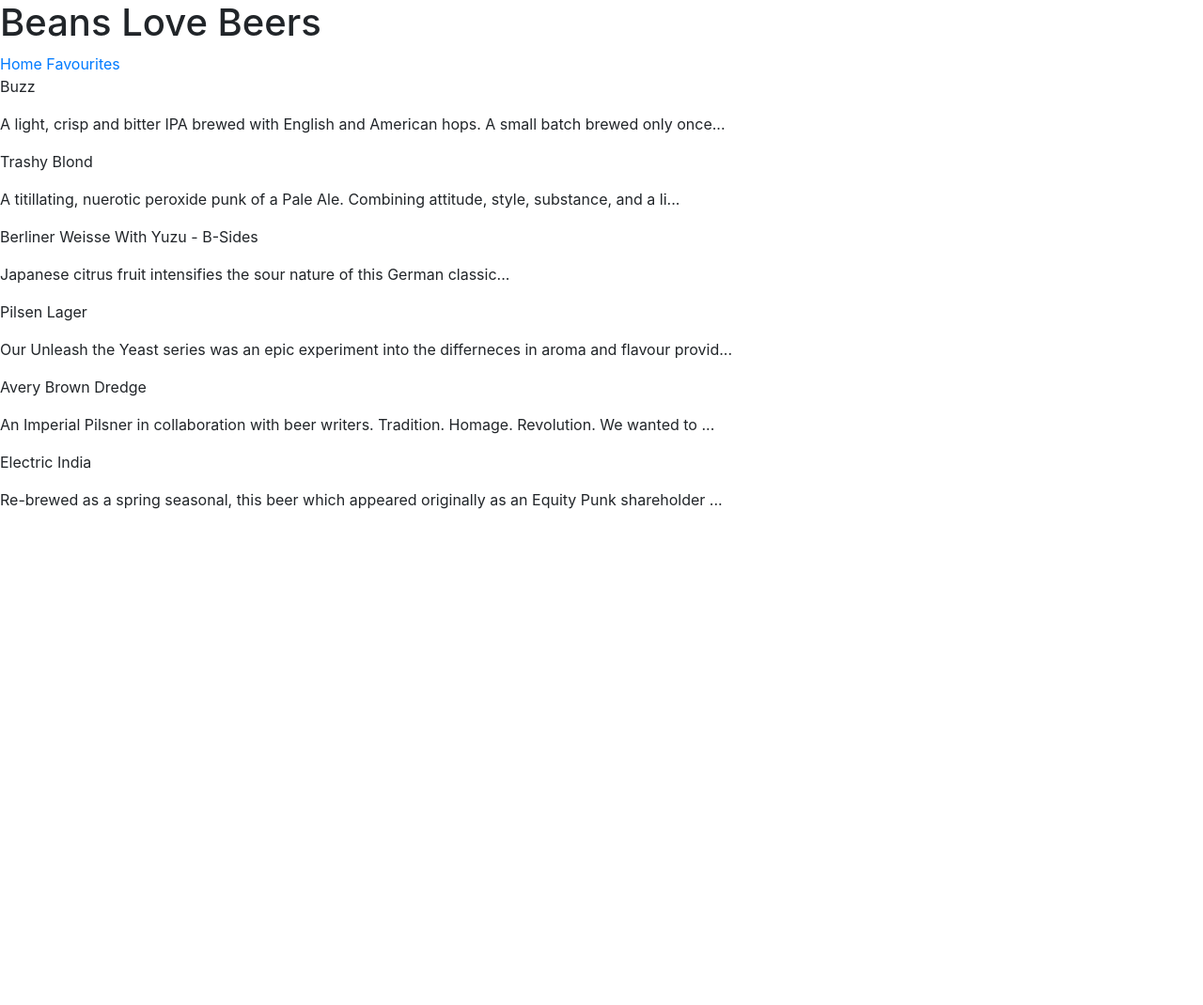
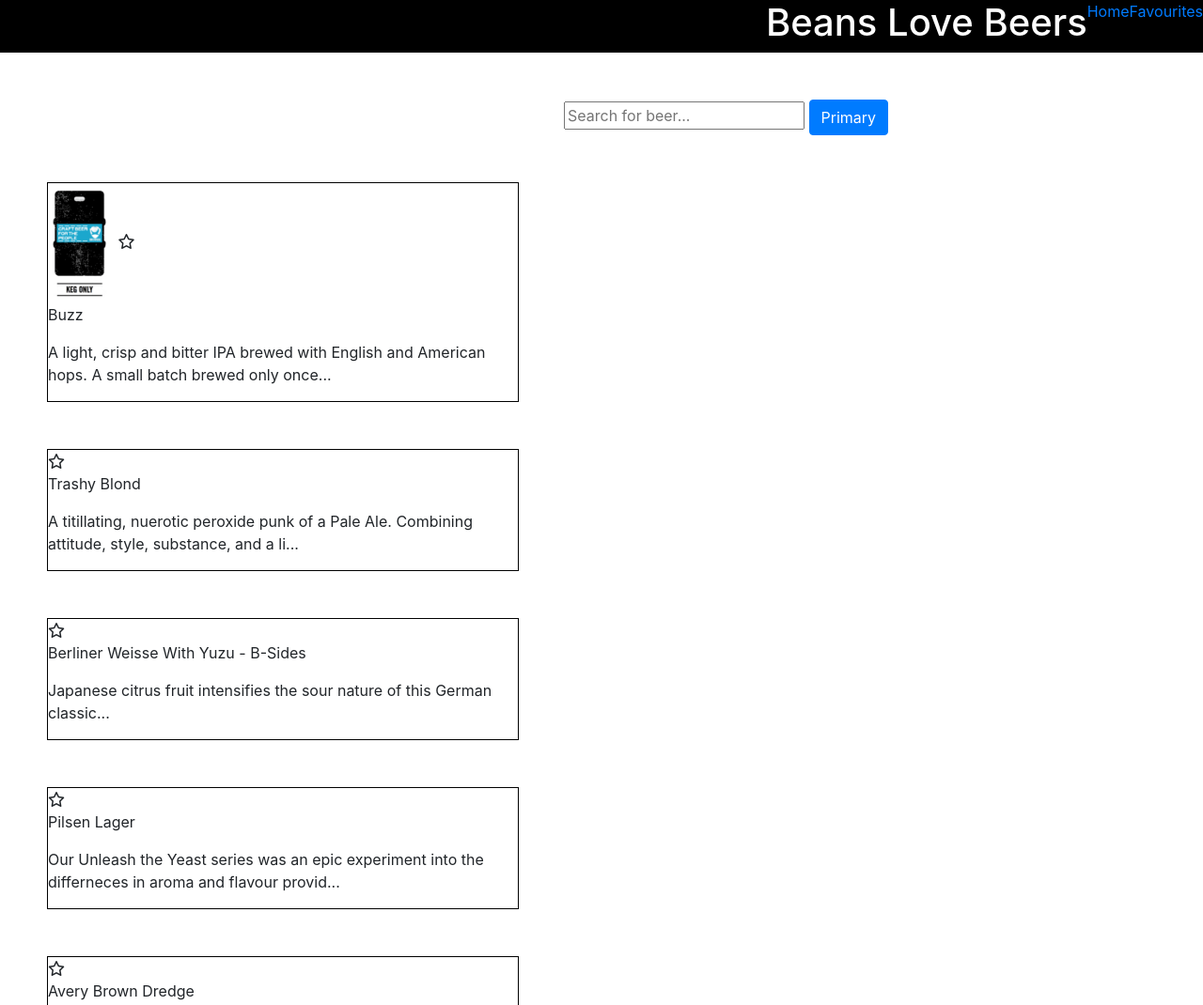
Before and after one commit to Nancy4510/BeansLoveBeers-Client, a website built with webpack: page index.html in a window 1280 px wide. Shown: the top 1070 px of the page at 94% size. Before the commit the page ends 800 px from the top, so only its background shows below. Built offline with nearby package versions, Linux system fonts and the light colour scheme.

Commit message:
modifying the html and css files
Continuing to modify the html and css file. I started to an image for
the first beer as well.

```diff
--- a/assets/styles/index.scss
+++ b/assets/styles/index.scss
@@ -1 +1,22 @@
 @import '~bootstrap/scss/bootstrap';
+* {
+  box-sizing: content-box;
+}
+
+nav {
+  background-color: black;
+  color: white;
+  display: flex;
+  justify-content: flex-end;
+}
+
+.search-bar {
+  margin: 50px 600px;
+  width: 500px;;
+}
+
+.beer {
+  border: 1px solid black;
+  margin: 50px 50px;
+  width: 500px;
+}
--- a/index.html
+++ b/index.html
@@ -10,51 +10,65 @@
       <!-- Do not add `script` tags-->
       <script src="public/vendor.js" type="text/javascript" charset="utf-8" defer></script>
       <script src="public/application.js" type="text/javascript" charset="utf-8" defer></script>
+      <script src="https://kit.fontawesome.com/f3a8f57985.js" crossorigin="anonymous"></script>
     </head>
     <body>
+      <!-- <h1>Beans Love Beers</h1> -->
       <nav>
         <h1>Beans Love Beers</h1>
         <a href="#">Home</a>
         <a href="#">Favourites</a>
       </nav>
 
-      <div class="buzz">
-        <section id = 'buzz'>
+      <div class="search-bar">
+        <input type="text" placeholder="Search for beer..." name="search">
+        <button type="button" class="btn btn-primary">Primary</button>
+      </div>
+
+      <div id="buzz" class="beer">
+        <section id='buzz'>
+          <img src="buzz.png" alt="" width = 70px;>
+          <i class="far fa-star"></i>
           <p>Buzz</p>
             <p>A light, crisp and bitter IPA brewed with English and American hops. A small batch brewed only once...</p>
         </section>
       </div>
 
-      <div class="trashy-blonde">
+      <div id="trashy-blonde" class="beer">
         <section id = 'trashy-blonde'>
+          <i class="far fa-star"></i>
           <p>Trashy Blond</p>
             <p>A titillating, nuerotic peroxide punk of a Pale Ale. Combining attitude, style, substance, and a li...</p>
         </section>
       </div>
 
-      <div class="berliner">
+      <div id="berliner" class="beer">
         <section id = 'berliner'>
+          <i class="far fa-star"></i>
           <p>Berliner Weisse With Yuzu - B-Sides</p>
             <p>Japanese citrus fruit intensifies the sour nature of this German classic...</p>
         </section>
       </div>
 
-      <div class="pilsen-lager">
+      <div id="pilsen-lager" class="beer">
         <section id = 'pilsen-lager'>
+          <i class="far fa-star"></i>
           <p>Pilsen Lager</p>
             <p>Our Unleash the Yeast series was an epic experiment into the differneces in aroma and flavour provid...</p>
         </section>
       </div>
 
-      <div class="avery-brown-dredge">
+      <div id="avery-brown-dredge" class="beer">
         <section id = 'avery-brown-dredge'>
+          <i class="far fa-star"></i>
           <p>Avery Brown Dredge</p>
             <p>An Imperial Pilsner in collaboration with beer writers. Tradition. Homage. Revolution. We wanted to ...</p>
         </section>
       </div>
 
-      <div class="electric-india">
+      <div id="electric-india" class="beer">
         <section id = 'electric-india'>
+          <i class="far fa-star"></i>
           <p>Electric India</p>
             <p>Re-brewed as a spring seasonal, this beer which appeared originally as an Equity Punk shareholder ...</p>
         </section>
```
Also changed, not shown: buzz.png (added).
